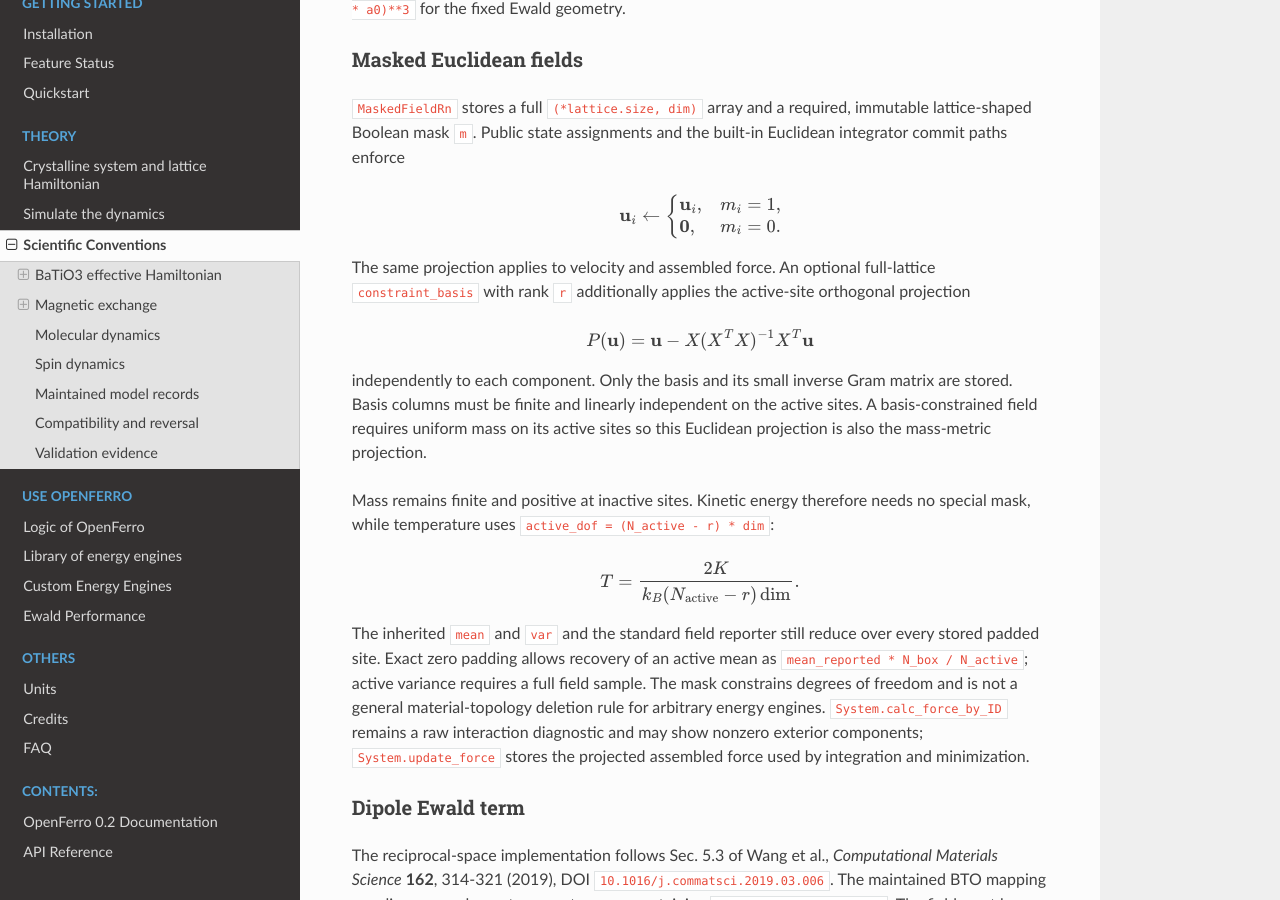
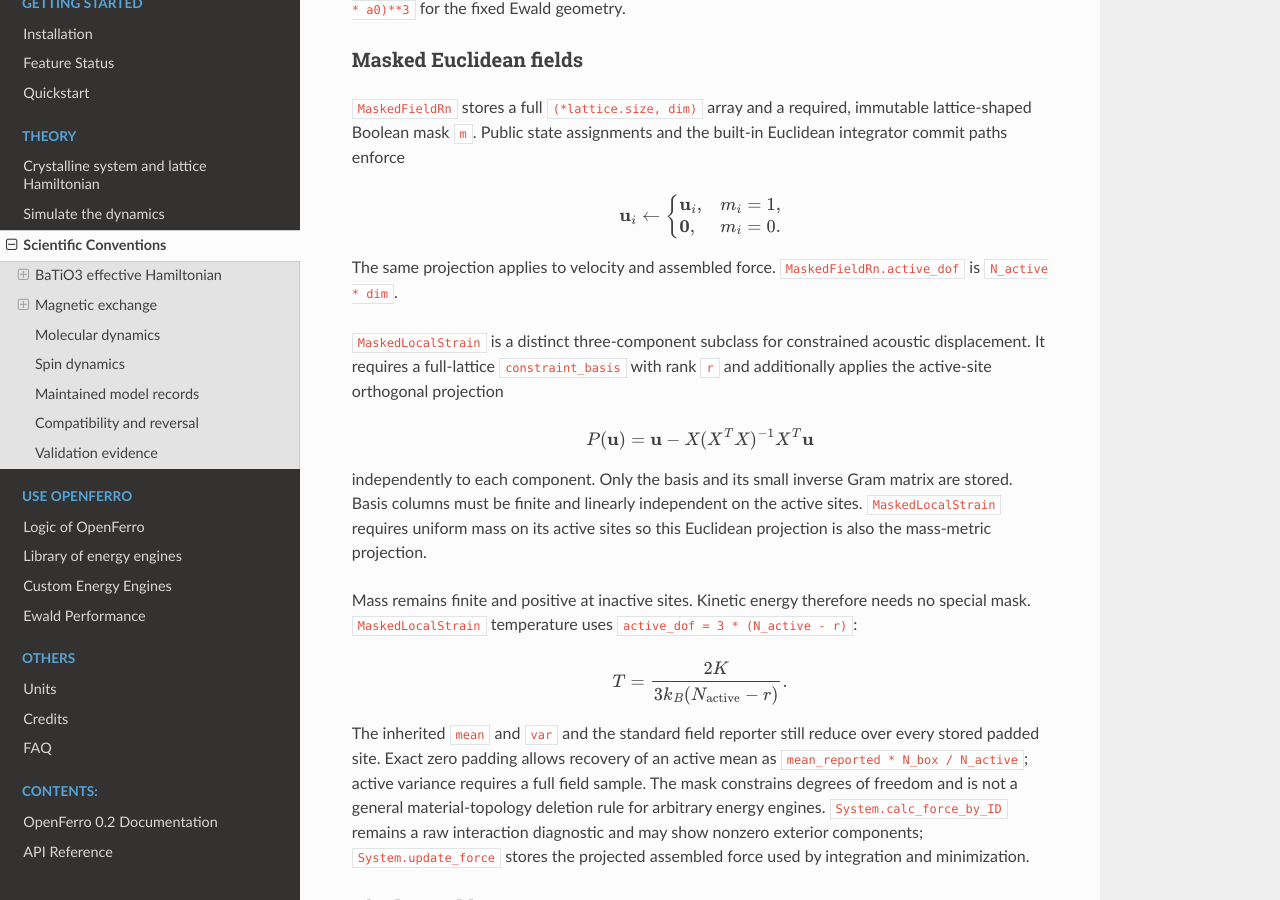
Before and after one commit to salinelake/OpenFerro, a Sphinx documentation site: the page built from docs/source/scientific_conventions.rst, in a window 1280 px wide and 900 px high, scrolled down 2171 px. Built offline with Sphinx 7.4.7 and the Read the Docs theme 3.1.0, drawn with Linux system fonts in a browser that asks for light colours.

Commit message:
Implemented MaskedLocalStrain

```diff
--- a/docs/source/scientific_conventions.rst
+++ b/docs/source/scientific_conventions.rst
@@ -142,9 +142,12 @@ built-in Euclidean integrator commit paths enforce
    \mathbf{0}, & m_i=0.
    \end{cases}
 
-The same projection applies to velocity and assembled force. An optional
-full-lattice ``constraint_basis`` with rank ``r`` additionally applies the
-active-site orthogonal projection
+The same projection applies to velocity and assembled force.
+``MaskedFieldRn.active_dof`` is ``N_active * dim``.
+
+``MaskedLocalStrain`` is a distinct three-component subclass for constrained
+acoustic displacement. It requires a full-lattice ``constraint_basis`` with
+rank ``r`` and additionally applies the active-site orthogonal projection
 
 .. math::
 
@@ -153,17 +156,17 @@ active-site orthogonal projection
 
 independently to each component. Only the basis and its small inverse Gram
 matrix are stored. Basis columns must be finite and linearly independent on
-the active sites. A basis-constrained field requires uniform mass on its
-active sites so this Euclidean projection is also the mass-metric projection.
+the active sites. ``MaskedLocalStrain`` requires uniform mass on its active
+sites so this Euclidean projection is also the mass-metric projection.
 
 Mass remains finite and positive at inactive sites. Kinetic energy therefore
-needs no special mask, while temperature uses
-``active_dof = (N_active - r) * dim``:
+needs no special mask. ``MaskedLocalStrain`` temperature uses
+``active_dof = 3 * (N_active - r)``:
 
 .. math::
 
    T=\frac{2K}
-   {k_B (N_{\mathrm{active}}-r)\,\mathrm{dim}}.
+   {3 k_B (N_{\mathrm{active}}-r)}.
 
 The inherited ``mean`` and ``var`` and the standard field reporter still
 reduce over every stored padded site. Exact zero padding allows recovery of an
```
Also changed, not shown: docs/source/api.rst (+6 -5 lines), docs/source/feature_status.rst (+9 -4 lines), 3 other files.
